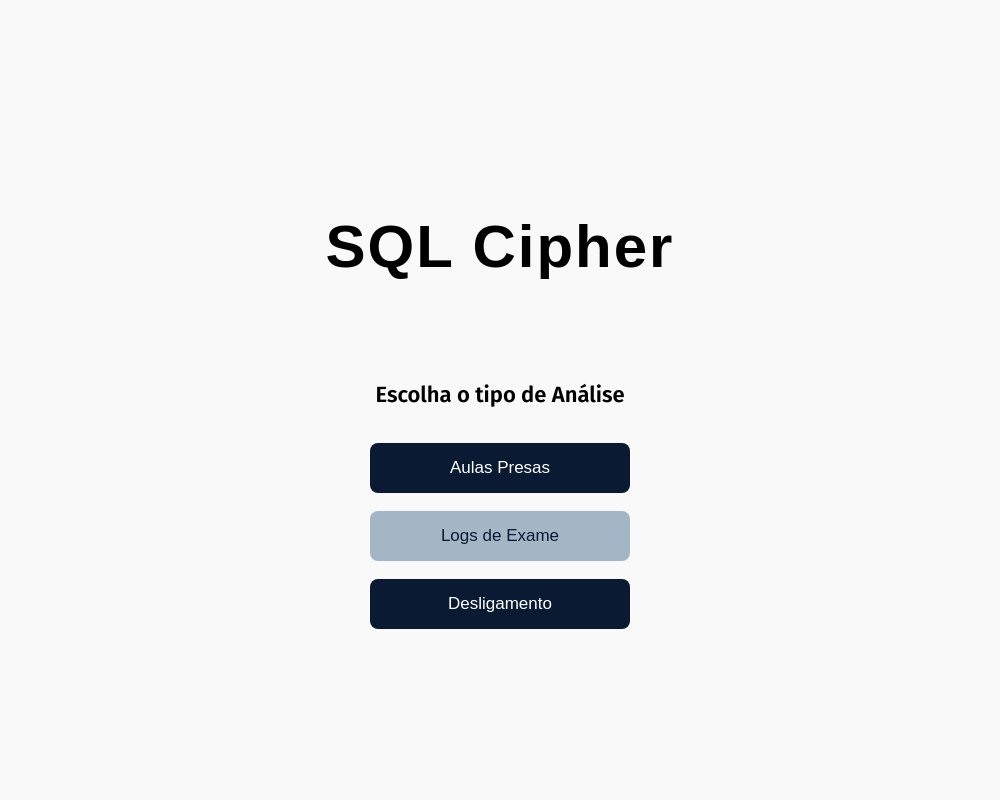
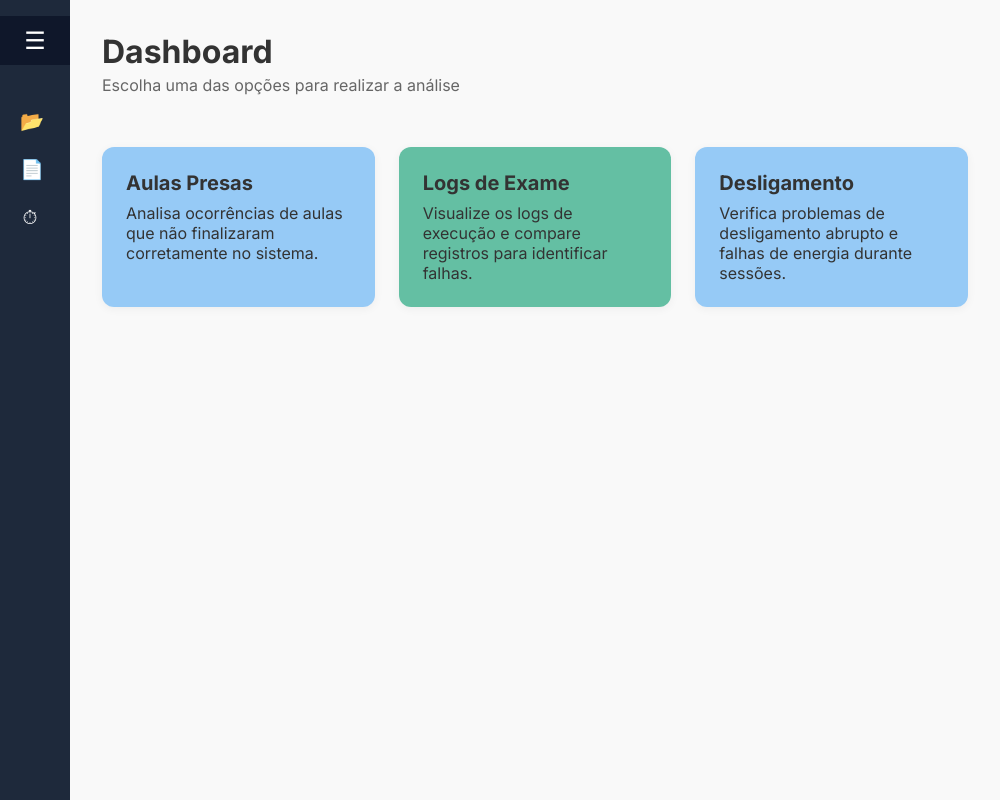
Before and after one commit to MiguelRodriguesCRN/BaseScan, an Electron app: page BaseScan/pages/inicio.html in a window 1000 px wide. Drawn offline with nearby package versions, Linux system fonts and the light colour scheme; a web font is replaced by a local one.

Commit message:
feat: nova interface

```diff
--- a/BaseScan/package.json
+++ b/BaseScan/package.json
@@ -7,5 +7,8 @@
   },
   "devDependencies": {
     "electron": "^25.3.0"
+  },
+  "dependencies": {
+    "@journeyapps/sqlcipher": "^5.3.1"
   }
 }
--- a/BaseScan/pages/inicio.html
+++ b/BaseScan/pages/inicio.html
@@ -4,30 +4,71 @@
 <head>
   <meta charset="UTF-8" />
   <title>Escolha de Análise</title>
-  <!-- Bootstrap CSS via CDN -->
   <link rel="stylesheet" href="styles/tela-inicio.css">
   <style>
   @import url('https://fonts.googleapis.com/css2?family=Alumni+Sans+SC:ital,wght@0,100..900;1,100..900&family=Fira+Sans:wght@400;600&family=Inter:ital,opsz,wght@0,14..32,100..900;1,14..32,100..900&family=Sofia+Sans+Semi+Condensed:ital,wght@0,1..1000;1,1..1000&display=swap');
   </style>
 </head>
-<body class="d-flex flex-column justify-content-center align-items-center vh-100">
 
-  <div class="text-center">
-    <h1 class="titulo">SQL Cipher</h1>
-    <h2 class="mb-4">Escolha o tipo de Análise</h2>
+<body>
+  <div class="dashboard-container">
 
-    <div class="d-flex flex-column gap-3">
-      <button class="btn btn-primary btn-lg" onclick="navegar('aulas')">Aulas Presas</button>
-      <button class="btn btn-secondary btn-lg" onclick="navegar('logs')">Logs de Exame</button>
-      <button class="btn btn-danger btn-lg" onclick="navegar('desligamento')">Desligamento</button>
-    </div>
+    <!-- Sidebar lateral -->
+    <aside class="sidebar" id="sidebar">
+      <div class="sidebar-toggle" id="toggleSidebar" onclick="toggleSidebar()">☰</div>
 
+      <ul>
+        <li onclick="navegar('aulas')">
+          <span class="icon">📂</span>
+          <span class="link-text">Aulas Presas</span>
+        </li>
+        <li onclick="navegar('logs')">
+          <span class="icon">📄</span>
+          <span class="link-text">Logs de Exame</span>
+        </li>
+        <li onclick="navegar('desligamento')">
+          <span class="icon">⏱</span>
+          <span class="link-text">Desligamento</span>
+        </li>
+      </ul>
+
+    </aside>
+
+    <!-- Conteúdo principal -->
+    <main class="content">
+      <header>
+        <h1 class="titulo">Dashboard</h1>
+        <p class="subtitulo">Escolha uma das opções para realizar a análise</p>
+      </header>
+
+      <section class="cards">
+        <div id="superPratico" class="card" onclick="navegar('aulas')">
+          <h2>Aulas Presas</h2>
+          <p>Analisa ocorrências de aulas que não finalizaram corretamente no sistema.</p>
+        </div>
+        <div id="exameTeorico" class="card" onclick="navegar('logs')">
+          <h2>Logs de Exame</h2>
+          <p>Visualize os logs de execução e compare registros para identificar falhas.</p>
+        </div>
+        <div id="superPratico" class="card" onclick="navegar('desligamento')">
+          <h2>Desligamento</h2>
+          <p>Verifica problemas de desligamento abrupto e falhas de energia durante sessões.</p>
+        </div>
+      </section>
+    </main>
   </div>
 
   <script>
+    const toggleSidebarBtn = document.getElementById('toggleSidebar');
+    const sidebar = document.querySelector('.sidebar');
+
     function navegar(tipo) {
       window.electronAPI.abrirTela(tipo);
     }
+
+    toggleSidebarBtn.addEventListener('click', () => {
+    sidebar.classList.toggle('expanded');
+    });
   </script>
 
   <!-- Bootstrap JS Bundle via CDN (inclui Popper) -->
--- a/BaseScan/pages/styles/tela-aulas.css
+++ b/BaseScan/pages/styles/tela-aulas.css
@@ -1,222 +1,167 @@
-@media (max-width: 480px) {
-  .titulo {
-    font-size: 32px;
-    margin-bottom: 20px;
+body {
+  font-family: 'Inter', sans-serif;
+  background-color: #f9fafb;
+  margin: 0;
+  display: flex;
+  height: 100vh;
 }
 
-  .sub-titulo {
-    font-size: 16px;
-    margin-bottom: 20px;
+.app-container {
+  display: flex;
+  width: 100%;
 }
 
-  #btnSelecionar,
-  #btnConsultar {
-    width: 90%;
-    max-width: 280px;
-    font-size: 14px;
-    height: 45px;
+.sidebar {
+  width: 220px;
+  background-color: rgb(5, 92, 168);
+  color: white;
+  transition: width 0.3s ease;
 }
 
-  #resultado table {
-    font-size: 12px;
+.sidebar.collapsed {
+  width: 70px;
 }
 
-  #resultado th,
-  #resultado td {
-    padding: 10px;
+.sidebar.collapsed .sidebar-voltar {
+  opacity: 0;
+  pointer-events: none;
 }
 
-  #caminhoArquivo {
-    width: 90%;
+.sidebar-voltar {
+  position: absolute;
+  bottom: 20px;
+  left: 0;
+  width: 100%;
+  text-align: center;
+  opacity: 1;
+  transition: opacity 0.1s ease-in-out;
+  pointer-events: auto;
 }
 
-  .tabela-wrapper {
-    padding: 5px;
-  }
+#voltar-sidebar {
+  position: relative;
+  left: 65px;
+  background-color: #1e293b;
+  color: #f9fafb;
+  transition: transform 0.1s ease;
 }
 
-body {
-  background-color: #f9f9f9;
-  margin: 0;
-  padding: 0;
-  min-height: 100vh;
+.toggle-btn {
+  font-size: 1.5rem;
   text-align: center;
-  display: flex;
-  justify-content: center;
-  align-items: center;
-  flex-direction: column;
-  font-family: "Sofia Sans Semi Condensed", sans-serif;
+  cursor: pointer;
+  padding: 10px 0;
+  background-color: rgb(3, 76, 139);
 }
 
-button[onclick] {
-  position: absolute;
-  top: 40px;
-  left: 40px;
-  background-color: #0b1c33;
-  color: white;
-  border: none;
-  border-radius: 10px;
-  padding: 8px 16px;
-  font-size: 14px;
-  font-weight: lighter;
-  cursor: pointer;
+.menu ul {
+  list-style: none;
+  padding: 0;
+  margin-top: 2rem;
 }
 
-.titulo {
-  font-family: 'Alumni Sans SC', sans-serif;
-  font-size: 60px;
-  font-weight: 700;
-  letter-spacing: 2px;
-  color: #000000;
-  margin-bottom: 30px;
+/* Sidebar */
+.menu ul li {
+  padding: 12px 20px;
+  display: flex;
+  align-items: center;
+  cursor: pointer;
+  position: relative;
+  transition: background 0.2s;
+  white-space: nowrap;
 }
 
-.sub-titulo {
-  font-size: 22px;
-  font-family: "Fira Sans", sans-serif;
-  font-weight: 600;
-  margin-bottom: 20px;
-  color: #000000;
+.menu ul li:hover {
+  background-color: rgba(3, 76, 139);
+}
+
+.menu .icon {
+  margin-right: 12px;
+}
+
+.menu .text {
+  transition: opacity 0.3s ease;
+  color: #f9f9f9;
+}
+
+.sidebar.collapsed .text {
+  display: none;
+}
+
+.main-content {
+  flex-grow: 1;
+  padding: 32px;
+}
+
+.card {
+  background-color: white;
+  border-radius: 12px;
+  padding: 24px;
+  box-shadow: 0 2px 6px rgba(0,0,0,0.08);
+  max-width: 600px;
 }
 
 #ajuda-container {
   position: fixed;
-  top: 100px;
-  right: -430px;
-  width: 300px;
-  height: 300px;
-  background-color: #fff;
-  box-shadow: -2px 0 5px rgba(0,0,0,0.3);
-  transition: right 0.3s ease;
-  z-index: 1000;
+  top: 0;
+  right: -500px;
+  width: 400px;
+  height: 40%;
+  background-color: #cbd6e0;
+  box-shadow: -2px 0 6px rgba(0, 0, 0, 0.2);
   padding: 20px;
-  overflow-y: auto;
-  border-radius: 8px 0 0 8px;
+  transition: right 0.3s ease-in-out;
+  z-index: 100;
+}
+
+#ajuda-container.ativo {
+  right: 0;
 }
 
 #btnAjuda {
   position: fixed;
   top: 40px;
-  right: 35px;
-  z-index: 999;
-  padding: 10px 20px;
-  font-size: 14px;
-  border: 2px solid #0A1A33;
-  border-radius: 8px;
-  background-color: transparent;
-  color: #0A1A33;
-  font-weight: 600;
-  transition: all 0.3s ease;
+  right: 100px;
+  align-items: center;
+  border-color: #1f2937 2px;
 }
 
-#btnAjuda:hover {
-  background-color: #0A1A33;
-  color: white;
-}
-
-#btnFechar{
-  float: right;
-  font-size: 28px;
-  background: none;
+#btnFechar {
+  position: absolute;
+  width: 30px;
+  height: 30px;
+  right: 10px;
+  top: 10px;
+  background-color: #1e293b;
+  font-size: 24px;
   border: none;
   cursor: pointer;
-  color: #333;
-}
-
-.pagina-ajuda button {
-  text-align: left;
-}
-
-#btnSelecionar,
-#btnConsultar {
-  width: 260px;
-  height: 50px;
-  border: none;
-  border-radius: 8px;
-  font-size: 17px;
-  font-weight: 540;
-  cursor: pointer;
-  transition: 0.3s ease;
-  background-color: #0A1A33;
-  color: white;
-  margin-bottom: 15px;
-}
-
-#btnSelecionar:hover,
-#btnConsultar:hover {
-  background-color: #1a2a47;
-}
-
-#caminhoArquivo {
-  display: none;
-  border: 1px solid #b8daff;
-  padding: 10px;
-  border-radius: 3px;
-  width: 250px;
-  text-align: center;
-  font-size: 15px;
-  margin-bottom: 15px;
-  background-color: #A2B6C6;
-  color: #000000;
-  transition: 0.3s ease;
-}
-
-.retorno-vazio {
-    color: #469427;
-    font-size: 17px;
-}
-
-/* Configurações da tabela*/
-
-#resultado {
-  width: 100%;
+  color: #cbd6e0;
   display: flex;
+  align-items: center;
   justify-content: center;
 }
 
-.tabela-resultados {
-  margin: 20px auto 50px auto;
-  border-collapse: collapse;
-  width: 100%;
-  max-width: 600px;
-  box-shadow: 0 2px 10px rgba(0,0,0,0.1);
-  border-radius: 10px;
+#voltar1, #proxima1 {
+  background-color: #1e293b;
+  color: white;
+  position: relative;
+  top: 50px;
 }
 
-.tabela-wrapper {
-  width: 100%;
-  max-width: 590px;
-  overflow-x: auto;
-  margin-top: 20px;
+button {
+  display: block;
+  margin: 12px 0;
+  padding: 10px 16px;
+  background-color: #e5e7eb;
+  color: #1f2937;
+  border: none;
+  border-radius: 8px;
+  cursor: pointer;
+  font-weight: 500;
+  transition: 0.3s;
 }
 
-#resultado th, #resultado td {
-    padding: 12px 15px;
-    border: 1px solid #ccc;
-    text-align: center;
+button:hover {
+  background-color: #d1d5db;
 }
-
-#resultado thead {
-    background-color: #A2B6C6;
-    font-weight: bold;
-}
-
-table .resultados {
-  margin-top: 10px;
-}
-
-/* Scroll */
-.tabela-wrapper::-webkit-scrollbar {
-  height: 10px;
-}
-
-.tabela-wrapper::-webkit-scrollbar-track {
-  background: #636f7c;
-  border-radius: 5px;
-}
-
-.tabela-wrapper::-webkit-scrollbar-thumb {
-  background-color: #1a2a47;
-  border-radius: 5px;
-  border: 1px solid #35485c;
-}
--- a/BaseScan/pages/styles/tela-inicio.css
+++ b/BaseScan/pages/styles/tela-inicio.css
@@ -1,85 +1,141 @@
-@media (max-width: 480px) {
-  .titulo {
-    font-size: 32px;
-  }
-
-  .sub-titulo {
-    font-size: 16px;
-  }
-
-  button {
-    width: 90%;
-    max-width: 280px;
-    font-size: 14px;
-  }
-
-  .btns {
-    gap: 12px;
-  }
+body, h1, h2, p, ul {
+  margin: 0;
+  padding: 0;
+  box-sizing: border-box;
 }
 
 body {
+  font-family: 'Inter', sans-serif;
   background-color: #f9f9f9;
-  margin: 0;
-  padding: 0;
-  min-height: 100vh;
-  text-align: center;
+  color: #333;
+  height: 100vh;
   display: flex;
-  justify-content: center;
-  align-items: flex-start;
 }
 
-.titulo {
-  font-family: 'Alumni Sans SC', sans-serif;
-  font-size: 60px;
-  font-weight: 700;
-  letter-spacing: 2px;
-  color: #000000;
-  margin-bottom: 100px;
+.dashboard-container {
+  display: flex;
+  width: 100%;
 }
 
-.mb-4 {
-  font-size: 22px;
-  font-family: "Fira Sans", sans-serif;
-  font-weight: 600;
-  margin-bottom: 35px;
-  color: #000000;
+/* Sidebar */
+.sidebar {
+  background-color: #1e293b;
+  color: #fff;
+  width: 220px;
+  transition: width 0.3s ease;
+  display: flex;
+  flex-direction: column;
+  padding-top: 1rem;
+  white-space: nowrap;
 }
 
-.d-flex {
-    display: flex;
-    flex-direction: column;
-    align-items: center;
-    gap: 18px;
+.sidebar.expanded .link-text {
+  display: inline;
 }
 
-button {
-  width: 260px;
-  height: 50px;
-  border: none;
-  border-radius: 8px;
-  font-size: 17px;
-  font-weight: 540;
-  cursor: pointer;
-  transition: 0.3s ease;
-  font-family: "Sofia Sans Semi Condensed", sans-serif;
+.sidebar:not(.expanded) {
+  width: 70px;
 }
 
-.btn-primary, .btn-danger {
-  background-color: #0A1A33;
-  color: white;
+.sidebar:not(.expanded) .link-text {
+  display: none;
 }
 
-.btn-secondary {
-  background-color: #A2B6C6;
-  color: #0A1A33;
+.sidebar.open .sidebar-item .text {
+  opacity: 1;
+  pointer-events: auto;
 }
 
-.btn-primary:hover,
-.btn-danger:hover {
-  background-color: #071225;
+.sidebar ul {
+  list-style: none;
+  padding: 0;
+  margin-top: 2rem;
 }
 
-.btn-secondary:hover {
-    background-color: #90A9BC;
+.sidebar ul li {
+  display: flex;
+  align-items: center;
+  padding: 12px 20px;
+  cursor: pointer;
+  transition: background 0.2s;
 }
+
+.sidebar ul li:hover {
+  background-color: #334155;
+}
+
+.sidebar i {
+  font-size: 1.2rem;
+  margin-right: 10px;
+}
+
+/* Botão ☰ */
+.sidebar-toggle {
+  font-size: 1.5rem;
+  text-align: center;
+  cursor: pointer;
+  padding: 10px 0;
+  background-color: #0f172a;
+}
+
+.sidebar .icon {
+  font-size: 1.2rem;
+  width: 30px;
+  display: inline-block;
+  text-align: center;
+  margin-right: 10px;
+}
+
+/* Conteúdo */
+.content {
+  flex: 1;
+  padding: 2rem;
+}
+
+header .titulo {
+  font-size: 2rem;
+  margin-bottom: 0.25rem;
+}
+
+header .subtitulo {
+  font-size: 1rem;
+  color: #666;
+  margin-bottom: 2rem;
+}
+
+/* Cards */
+.cards {
+  display: flex;
+  gap: 1.5rem;
+  flex-wrap: nowrap;
+  padding: 20px 0;
+}
+
+.card {
+  background-color: white;
+  border-radius: 12px;
+  box-shadow: 0 2px 10px rgba(0,0,0,0.05);
+  padding: 1.5rem;
+  flex: 1 1 200px;
+  cursor: pointer;
+  transition: transform 0.2s, box-shadow 0.2s;
+  max-width: 48%;
+}
+
+.card:hover {
+  transform: translateY(-5px);
+  box-shadow: 0 4px 20px rgba(0,0,0,0.1);
+}
+
+.card h2 {
+  margin-bottom: 0.5rem;
+  font-size: 1.25rem;
+}
+
+#superPratico {
+  background-color: rgba(0, 130, 240, 0.4);
+}
+
+#exameTeorico {
+  background-color: rgba(3, 153, 108, 0.6);
+}
--- a/BaseScan/preload.js
+++ b/BaseScan/preload.js
@@ -6,6 +6,6 @@ contextBridge.exposeInMainWorld('electronAPI', {
   consultarDB: (data) => ipcRenderer.invoke('consultar-db', data),
   abrirTela: (tipo) => ipcRenderer.invoke('abrir-tela', tipo),
   analisarLog: (data) => ipcRenderer.invoke('analisar-log', data),
-  analisarDesligamento: (filePath) => ipcRenderer.invoke('analisar-desligamento', filePath), // <<< adiciona aqui
+  analisarDesligamento: (filePath) => ipcRenderer.invoke('analisar-desligamento', filePath) // <<< adiciona aqui
 
 });
```
Also changed, not shown: BaseScan/pages/aulas.html (+48 -18 lines), BaseScan/pages/logs.html (+7 -2 lines), BaseScan/renderer/aulasRenderer.js (+19 -3 lines), 1 other file. Lines whose indentation alone changed are shown as unchanged.
